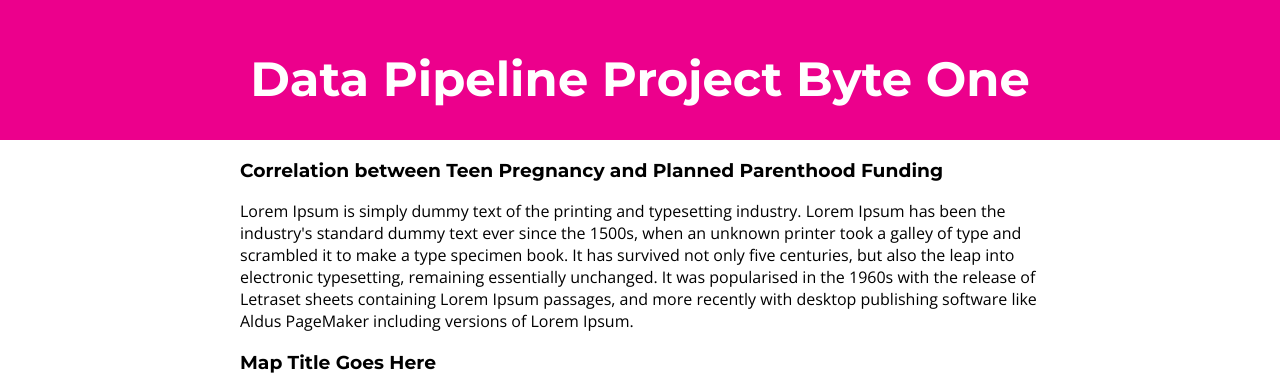
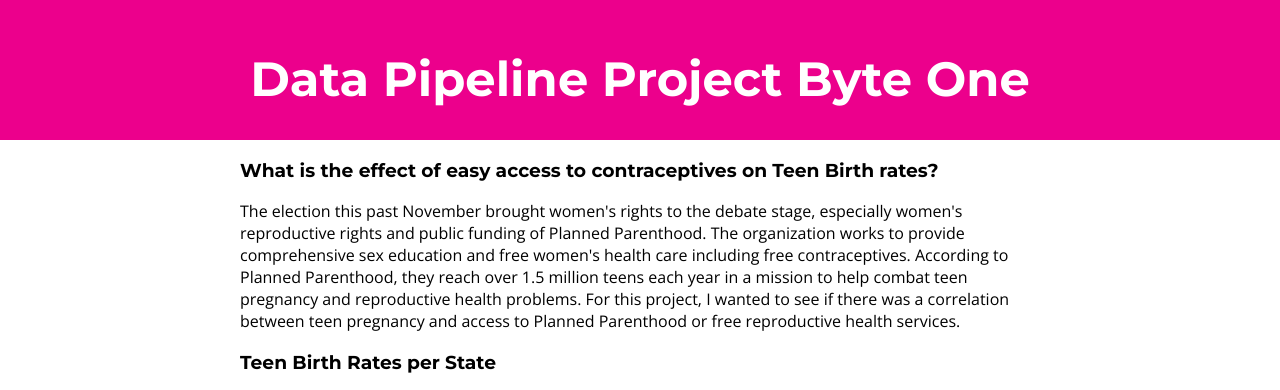
Before and after one commit to madborgm/mborgman-fusion2017, a Flask app: page / in a window 1280 px wide. Shown: the top 390 px of the page. Run offline with Flask 2, Linux system fonts and the light colour scheme.

Commit message:
content update.

```diff
--- a/templates/index.html
+++ b/templates/index.html
@@ -11,30 +11,29 @@
 	<h1>Data Pipeline Project Byte One</h1>
 </div>
 <div class="main-container">
-	<h3>Correlation between Teen Pregnancy and Planned Parenthood Funding </h3>
-	<p> Lorem Ipsum is simply dummy text of the printing and typesetting industry. Lorem Ipsum has been the industry's standard dummy text ever since the 1500s, when an unknown printer took a galley of type and scrambled it to make a type specimen book. It has survived not only five centuries, but also the leap into electronic typesetting, remaining essentially unchanged. It was popularised in the 1960s with the release of Letraset sheets containing Lorem Ipsum passages, and more recently with desktop publishing software like Aldus PageMaker including versions of Lorem Ipsum.</p>
-
-
+	<h3>What is the effect of easy access to contraceptives on Teen Birth rates?</h3>
+	<p> The election this past November brought women's rights to the debate stage, especially women's reproductive rights and public funding of Planned Parenthood. The organization works to provide comprehensive sex education and free women's health care including free contraceptives. According to Planned Parenthood, they reach over 1.5 million teens each year in a mission to help combat teen pregnancy and reproductive health problems. For this project, I wanted to see if there was a correlation between teen pregnancy and access to Planned Parenthood or free reproductive health services. </p>
 	<div class="row">
 		<div class="col-md-12">
-			<h3> Map Title Goes Here </h3>
+			<h3> Teen Birth Rates per State </h3>
 			<iframe width="800" height="400" scrolling="no" frameborder="no" src="https://fusiontables.google.com/embedviz?q=select+col0+from+1C2IhFxooErs6ipRIOsoVqoCiQ1tT8N0oaLjI0Mx7&amp;viz=MAP&amp;h=false&amp;lat=41.63772628901181&amp;lng=-95.63912534999997&amp;t=1&amp;z=3&amp;l=col0&amp;y=2&amp;tmplt=2&amp;hml=ONE_COL_LAT_LNG">
 			</iframe>
 		</div>
 	</div>
 	<div class="row">
-		<div class="col-md-12"><p> Information about the map </p>
+		<div class="col-md-12"><p>This map shows the different teen birth rates per state. In the United States, 31 per 1,000 births involve from teens. The colors coordinate for different teen birth rate ranges. Red circles are associated with teenage birth rates from 40 - 49 per 1,000 births. Pink circles represent states with 30 - 39 per 1,000 births. Blue dots represent states with a teen birth rate between 20 - 29, and green dots represent states with a teenage birth rate below 20. </p>
+			<p> By looking at the country as a whole, it's apparent southern states have a higher teen birth rate than coastal states, especially the East coast. </p>
 	  	</div>
 	</div>
 	<div class="row">
 		<div class="col-md-12">
-			<h3> Map Title Goes Here </h3>
+			<h3> States Moving to Defund Planned Parenthood </h3>
 			<iframe width="800" height="400" scrolling="no" frameborder="no" src="https://fusiontables.google.com/embedviz?q=select+col0+from+1C2IhFxooErs6ipRIOsoVqoCiQ1tT8N0oaLjI0Mx7&amp;viz=MAP&amp;h=false&amp;lat=39.704765366141494&amp;lng=-100.29732847499997&amp;t=1&amp;z=4&amp;l=col0&amp;y=3&amp;tmplt=5&amp;hml=ONE_COL_LAT_LNG">
 			</iframe>
 		</div>
 	</div>
 	<div class="row">
-		<div class="col-md-12"><p> Information about the map </p>
+		<div class="col-md-12"><p> In order to answer whether or not there is a connection between access to contraceptives and teen birth rates, I found data on what states have moved to defund Planned Parenthood as of 2016. From my research, I hypothesized that historically Republican areas of the country would have more states that would move to defund Planned Parenthood. After plotting my data on the map of the United States, my hypothesis was proven correct. Additionally, in comparing the teen birth rate map and the planned parenthood map, it's apparent that many states that are moving to or have already moved to restrict Planned Parenthood funding have some of the highest teen birth rates. </p>
 		</div>
 	</div>
 </div>
```
